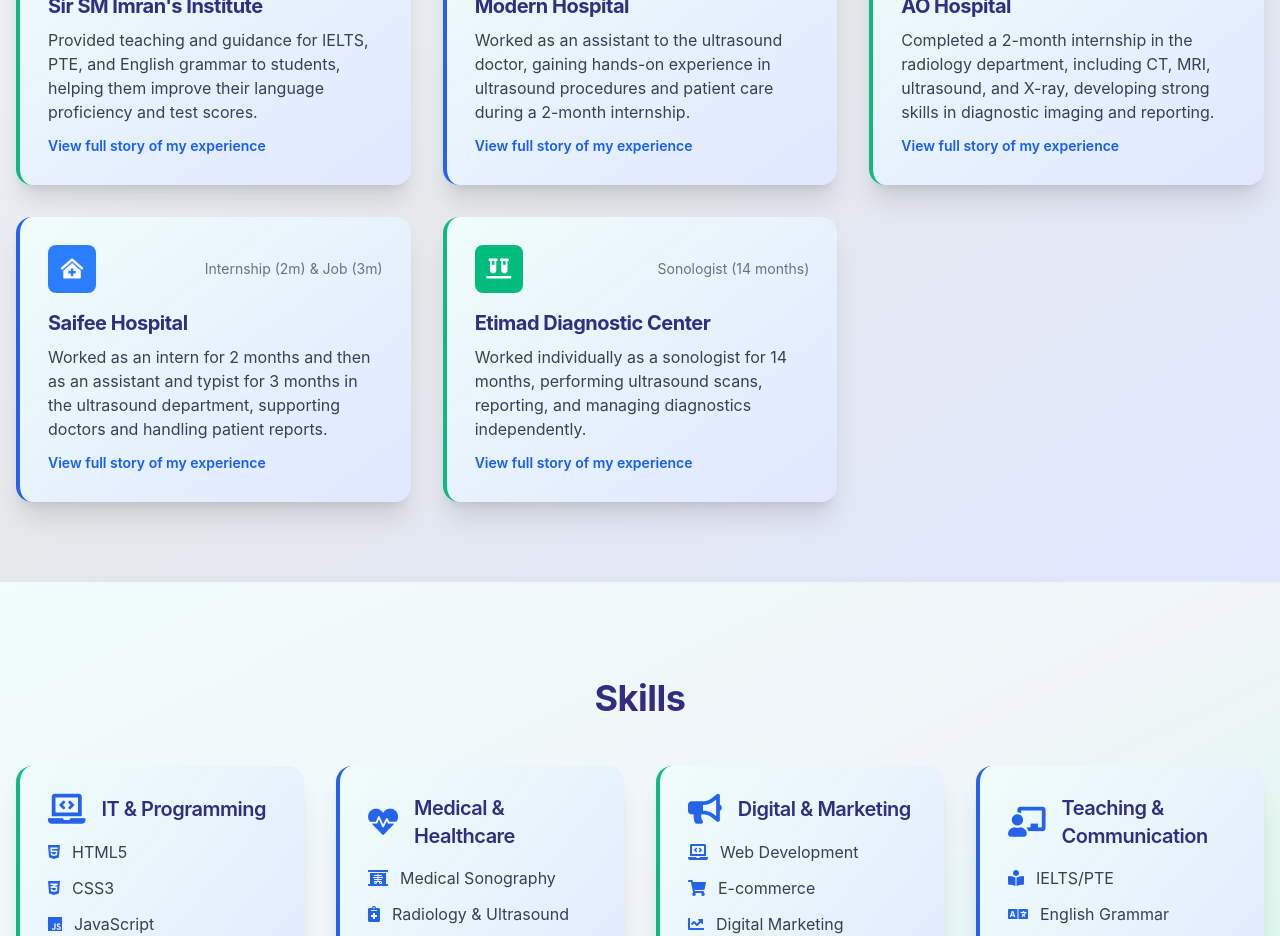
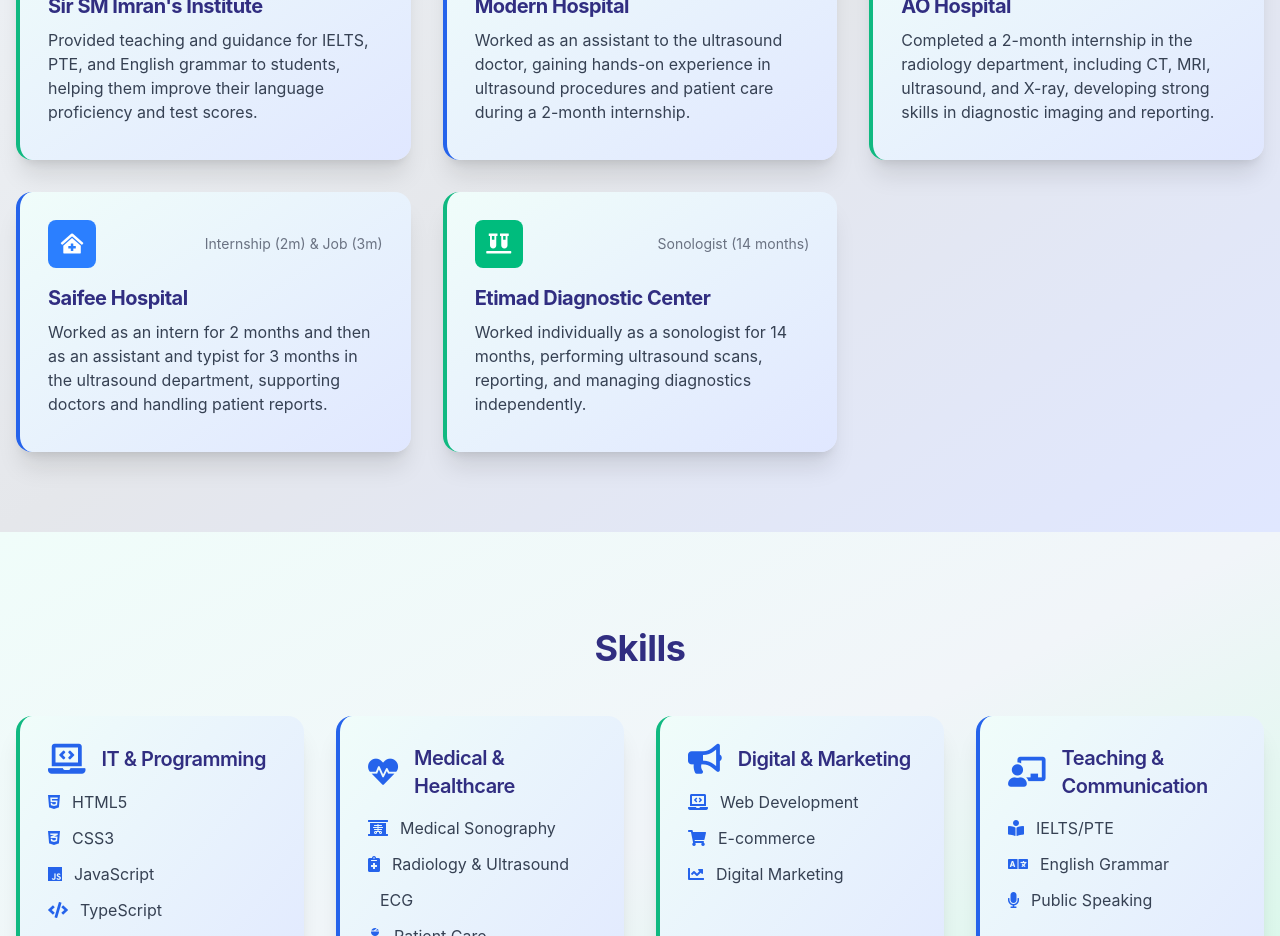
Before and after one commit to Manahill-Naeem/my-portfolio, a Next.js app: page / in a window 1280 px wide. Shown: the part 2940-3876 px from the top of the page. Built offline with nearby package versions, Linux system fonts and the light colour scheme.

Commit message:
Update page.tsx

```diff
--- a/src/app/experience/page.tsx
+++ b/src/app/experience/page.tsx
@@ -71,9 +71,9 @@
                             <p className="text-gray-700 dark:text-gray-300 mb-2">
                                 {item.shortDescription}
                             </p>
-                            <span className="inline-block text-sm font-semibold text-blue-600 dark:text-green-400 hover:underline mt-1">
+{/*                             <span className="inline-block text-sm font-semibold text-blue-600 dark:text-green-400 hover:underline mt-1">
                                 View full story of my experience
-                            </span>
+                            </span> */}
                         </Link>
                     ))}
                 </div>
```
